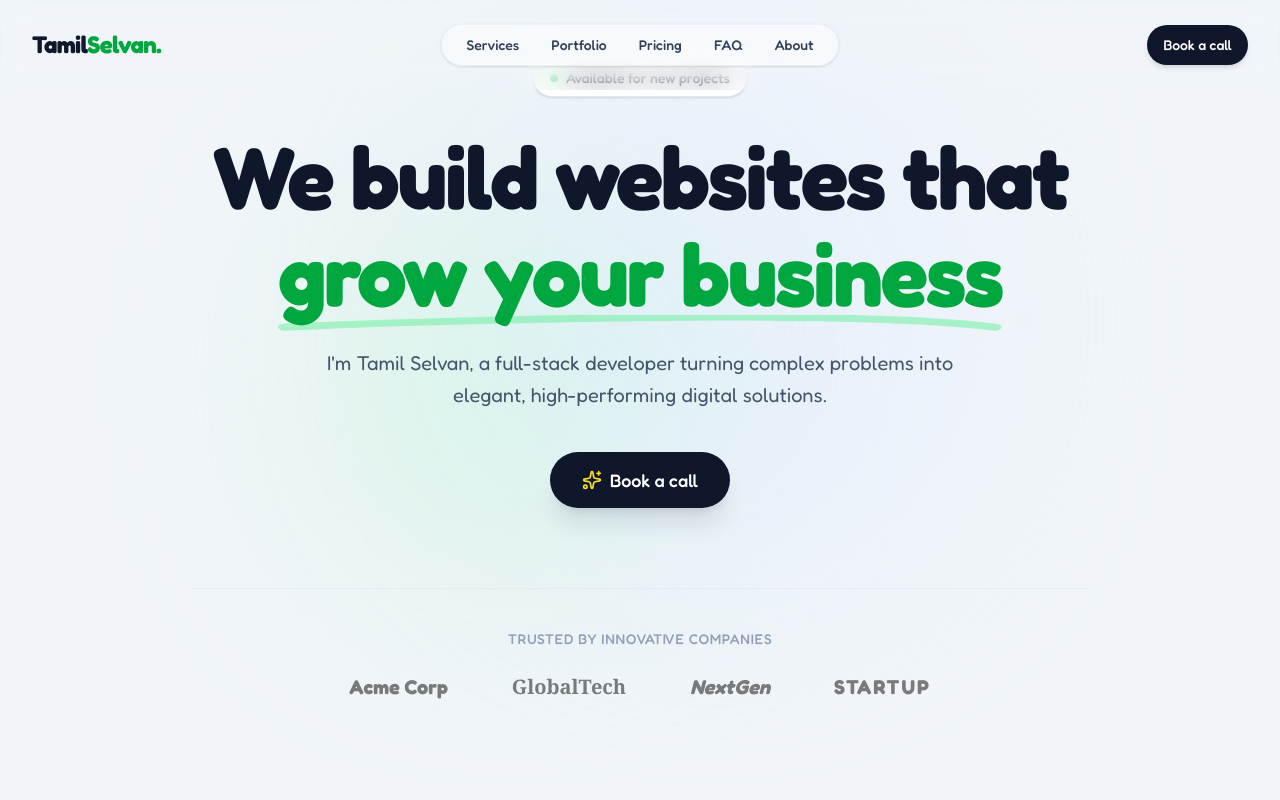
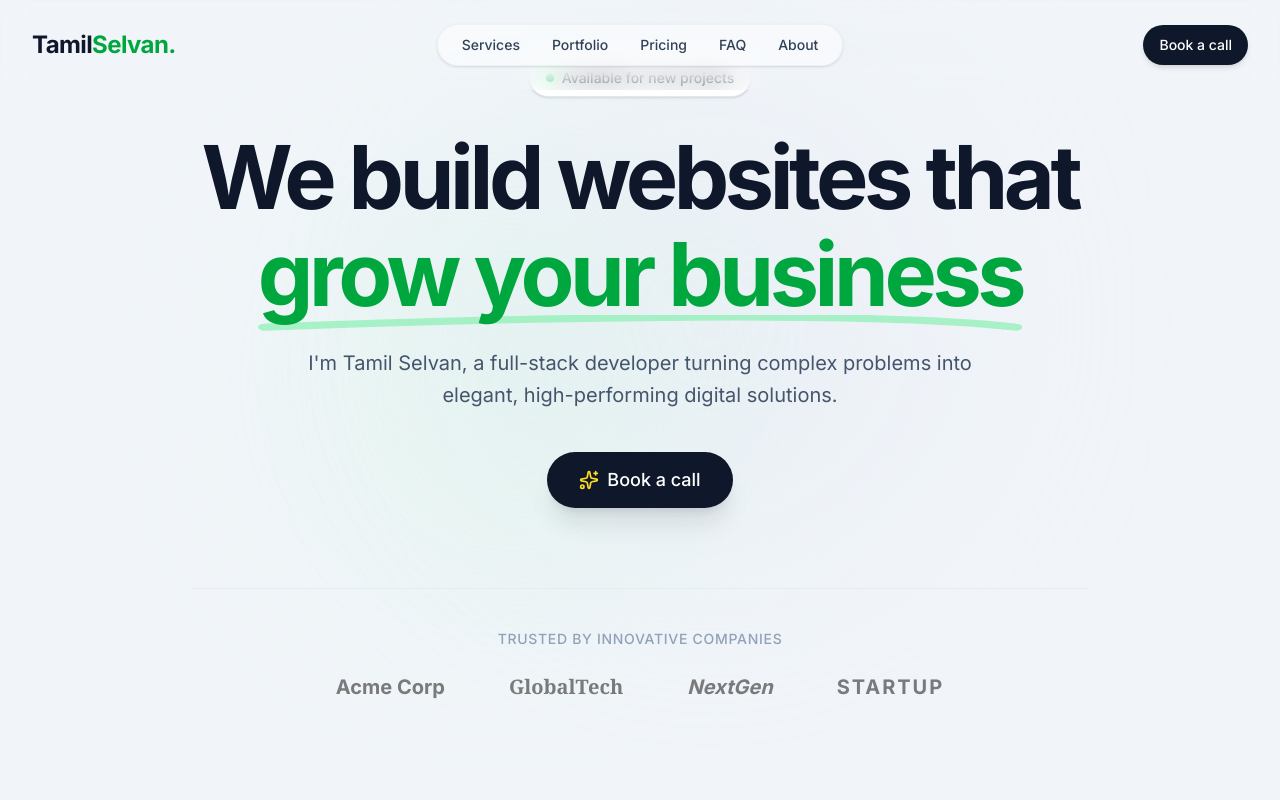
Before and after one commit to TamilselvanRaman/freelancingPortfolio, a Next.js app: page / in a window 1280 px wide. Shown: the top 800 px of the page. Built offline with nearby package versions, Linux system fonts and the light colour scheme.

Commit message:
Elevate design to premium corporate aesthetic

```diff
--- a/src/app/globals.css
+++ b/src/app/globals.css
@@ -12,7 +12,7 @@
   --color-secondary: #0f172a;
   --color-accent: #2563eb;
 
-  --font-sans: var(--font-fredoka), ui-sans-serif, system-ui, sans-serif;
+  --font-sans: var(--font-inter), ui-sans-serif, system-ui, sans-serif;
 }
 
 /* Minimal dark mode config if needed, although user wants a light card-based UI */
--- a/src/app/layout.tsx
+++ b/src/app/layout.tsx
@@ -1,11 +1,11 @@
 import type { Metadata } from "next";
-import { Fredoka } from "next/font/google";
+import { Inter } from "next/font/google";
 import "./globals.css";
 import Navbar from "@/components/Navbar";
 import Footer from "@/components/Footer";
 
-const fredoka = Fredoka({
-  variable: "--font-fredoka",
+const inter = Inter({
+  variable: "--font-inter",
   subsets: ["latin"],
 });
 
@@ -20,7 +20,7 @@ export default function RootLayout({
   children: React.ReactNode;
 }>) {
   return (
-    <html lang="en" className={`${fredoka.variable} scroll-smooth`}>
+    <html lang="en" className={`${inter.variable} scroll-smooth`}>
       <body className="antialiased min-h-screen flex flex-col bg-slate-100 text-slate-900 selection:bg-green-200 selection:text-green-900">
         <Navbar />
         <main className="flex-1">{children}</main>
--- a/src/components/SectionContainer.tsx
+++ b/src/components/SectionContainer.tsx
@@ -28,9 +28,9 @@ export default function SectionContainer({
         className={cn(
           "mx-auto max-w-6xl", // slightly smaller max-w so the cards aren't too huge
           {
-            "bg-white rounded-[2rem] border border-slate-200 shadow-sm p-6 md:p-12": bg === "white",
-            "bg-slate-50 rounded-[2rem] p-6 md:p-12": bg === "slate",
-            "bg-slate-900 text-white rounded-[2rem] p-6 md:p-12": bg === "dark",
+            "bg-white rounded-[2rem] border border-slate-200/60 shadow-[0_4px_40px_rgba(0,0,0,0.03)] p-6 md:p-12": bg === "white",
+            "bg-slate-50/50 rounded-[2rem] border border-slate-100 p-6 md:p-12": bg === "slate",
+            "bg-slate-900 text-white rounded-[2rem] border border-slate-800 shadow-2xl p-6 md:p-12": bg === "dark",
             "": bg === "transparent"
           }
         )}
--- a/src/components/sections/Hero.tsx
+++ b/src/components/sections/Hero.tsx
@@ -10,8 +10,8 @@ export default function Hero() {
   return (
     <SectionContainer id="home" className="relative flex flex-col items-center justify-center min-h-[95vh] pt-32 pb-16" bg="transparent">
       {/* Subtle background blurs */}
-      <div className="absolute top-1/4 left-1/4 w-96 h-96 bg-green-200/40 rounded-full blur-[100px] -z-10" />
-      <div className="absolute bottom-1/4 right-1/4 w-[500px] h-[500px] bg-blue-100/40 rounded-full blur-[100px] -z-10" />
+      <div className="absolute top-1/4 left-1/4 w-96 h-96 bg-green-200/20 rounded-full blur-[100px] -z-10" />
+      <div className="absolute bottom-1/4 right-1/4 w-[500px] h-[500px] bg-slate-200/30 rounded-full blur-[100px] -z-10" />
 
       <div className="relative z-10 w-full max-w-4xl mx-auto flex flex-col items-center text-center">
         <motion.div
@@ -33,7 +33,7 @@ export default function Hero() {
             Available for new projects
           </motion.div>
 
-          <h1 className="text-5xl md:text-7xl lg:text-[5.5rem] font-bold tracking-tight text-slate-900 leading-[1.1] mb-6">
+          <h1 className="text-5xl md:text-7xl lg:text-[5.5rem] font-bold tracking-tighter text-slate-900 leading-[1.1] mb-6">
             We build websites that{" "}
             <span className="relative inline-block">
               <span className="relative z-10 text-green-600">grow your business</span>
```
